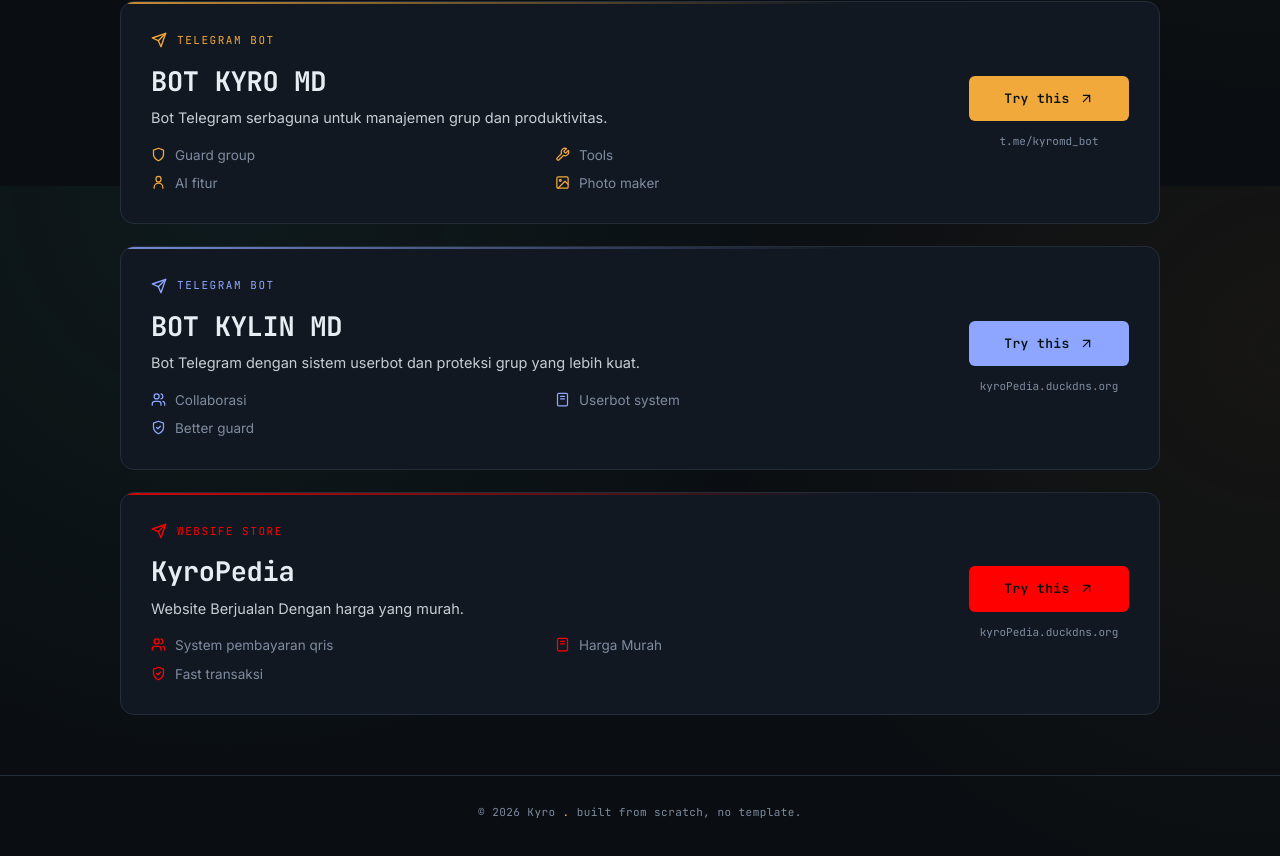
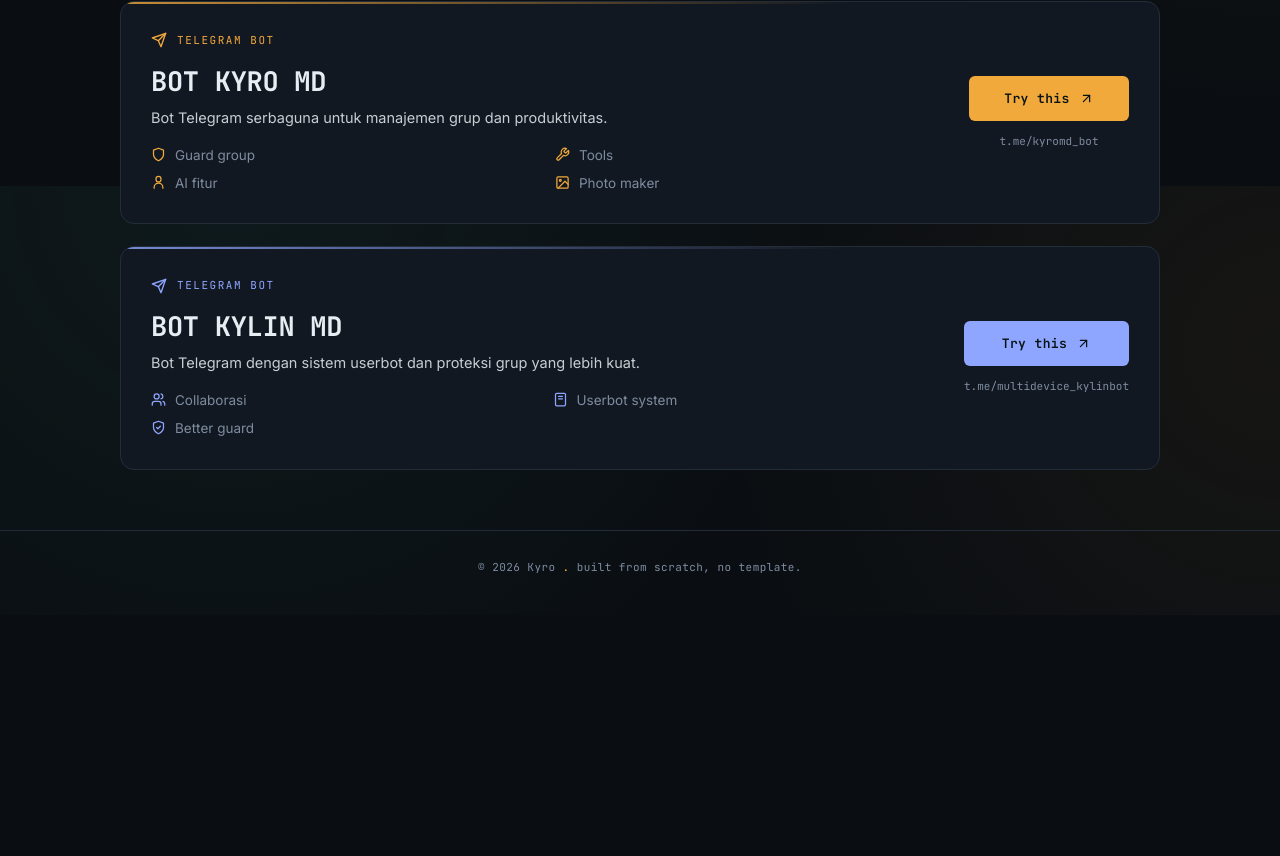
Before and after one commit to yasiraja743-spec/profile, a plain HTML site: page project.html in a window 1280 px wide. Shown: the part 614-1470 px from the top of the page. After the commit the page ends 1229 px from the top, so only its background shows below. Drawn offline with Linux system fonts and the light colour scheme.

Commit message:
Add files via upload

```diff
--- a/project.html
+++ b/project.html
@@ -24,15 +24,15 @@
   </button>
   <div class="menu-label">navigasi</div>
   <ul>
-    <li><a href="index.html" class="nav-link">
+    <li><a href="/" class="nav-link">
       <svg class="icon" viewBox="0 0 24 24" fill="none" stroke="currentColor" stroke-width="2" stroke-linecap="round" stroke-linejoin="round"><rect x="3" y="3" width="7" height="9" rx="1.5"/><rect x="14" y="3" width="7" height="5" rx="1.5"/><rect x="14" y="12" width="7" height="9" rx="1.5"/><rect x="3" y="16" width="7" height="5" rx="1.5"/></svg>
       Dashboard
     </a></li>
-    <li><a href="project.html" class="nav-link">
+    <li><a href="/project" class="nav-link">
       <svg class="icon" viewBox="0 0 24 24" fill="none" stroke="currentColor" stroke-width="2" stroke-linecap="round" stroke-linejoin="round"><path d="M3 7a2 2 0 0 1 2-2h4l2 2h8a2 2 0 0 1 2 2v8a2 2 0 0 1-2 2H5a2 2 0 0 1-2-2V7z"/></svg>
       Project
     </a></li>
-    <li><a href="chat.html" class="nav-link">
+    <li><a href="/chat" class="nav-link">
       <svg class="icon" viewBox="0 0 24 24" fill="none" stroke="currentColor" stroke-width="2" stroke-linecap="round" stroke-linejoin="round"><path d="M21 11.5a8.38 8.38 0 0 1-.9 3.8 8.5 8.5 0 0 1-7.6 4.7 8.38 8.38 0 0 1-3.8-.9L3 21l1.9-5.7a8.38 8.38 0 0 1-.9-3.8 8.5 8.5 0 0 1 4.7-7.6 8.38 8.38 0 0 1 3.8-.9h.5a8.48 8.48 0 0 1 8 8v.5z"/></svg>
       Chat AI
     </a></li>
@@ -159,39 +159,7 @@
         Try this
         <svg class="icon" viewBox="0 0 24 24" fill="none" stroke="currentColor" stroke-width="2" stroke-linecap="round" stroke-linejoin="round"><path d="M7 17 17 7"/><path d="M7 7h10v10"/></svg>
       </a>
-      <div class="project-url">kyroPedia.duckdns.org</div>
-    </div>
-  </article>
-
-  <article class="project-card c-tg3 reveal">
-    <div class="project-main">
-      <div class="project-kicker">
-        <svg class="icon" viewBox="0 0 24 24" fill="none" stroke="currentColor" stroke-width="2" stroke-linecap="round" stroke-linejoin="round"><path d="M22 2 11 13"/><path d="M22 2 15 22l-4-9-9-4 20-7z"/></svg>
-        Websife Store
-      </div>
-      <h2>KyroPedia</h2>
-      <p class="project-tagline">Website Berjualan Dengan harga yang murah.</p>
-      <ul class="project-feats">
-        <li>
-          <svg class="icon" viewBox="0 0 24 24" fill="none" stroke="currentColor" stroke-width="2" stroke-linecap="round" stroke-linejoin="round"><circle cx="9" cy="7" r="4"/><path d="M2 21v-2a4 4 0 0 1 4-4h6a4 4 0 0 1 4 4v2"/><path d="M16 3.13a4 4 0 0 1 0 7.75"/><path d="M22 21v-2a4 4 0 0 0-3-3.87"/></svg>
-          System pembayaran qris
-        </li>
-        <li>
-          <svg class="icon" viewBox="0 0 24 24" fill="none" stroke="currentColor" stroke-width="2" stroke-linecap="round" stroke-linejoin="round"><rect x="4" y="2" width="16" height="20" rx="2"/><line x1="9" y1="7" x2="15" y2="7"/><line x1="9" y1="11" x2="15" y2="11"/></svg>
-          Harga Murah
-        </li>
-        <li>
-          <svg class="icon" viewBox="0 0 24 24" fill="none" stroke="currentColor" stroke-width="2" stroke-linecap="round" stroke-linejoin="round"><path d="M12 22s8-4 8-10V5l-8-3-8 3v7c0 6 8 10 8 10z"/><path d="m9 12 2 2 4-4"/></svg>
-          Fast transaksi
-        </li>
-      </ul>
-    </div>
-    <div class="project-side">
-      <a class="try-btn" href="https://kyroPedia.duckdns.org" target="_blank" rel="noopener noreferrer">
-        Try this
-        <svg class="icon" viewBox="0 0 24 24" fill="none" stroke="currentColor" stroke-width="2" stroke-linecap="round" stroke-linejoin="round"><path d="M7 17 17 7"/><path d="M7 7h10v10"/></svg>
-      </a>
-      <div class="project-url">kyroPedia.duckdns.org</div>
+      <div class="project-url">t.me/multidevice_kylinbot</div>
     </div>
   </article>
 
```
Also changed, not shown: chat.html (+2 -2 lines), index.html (+4 -4 lines).
